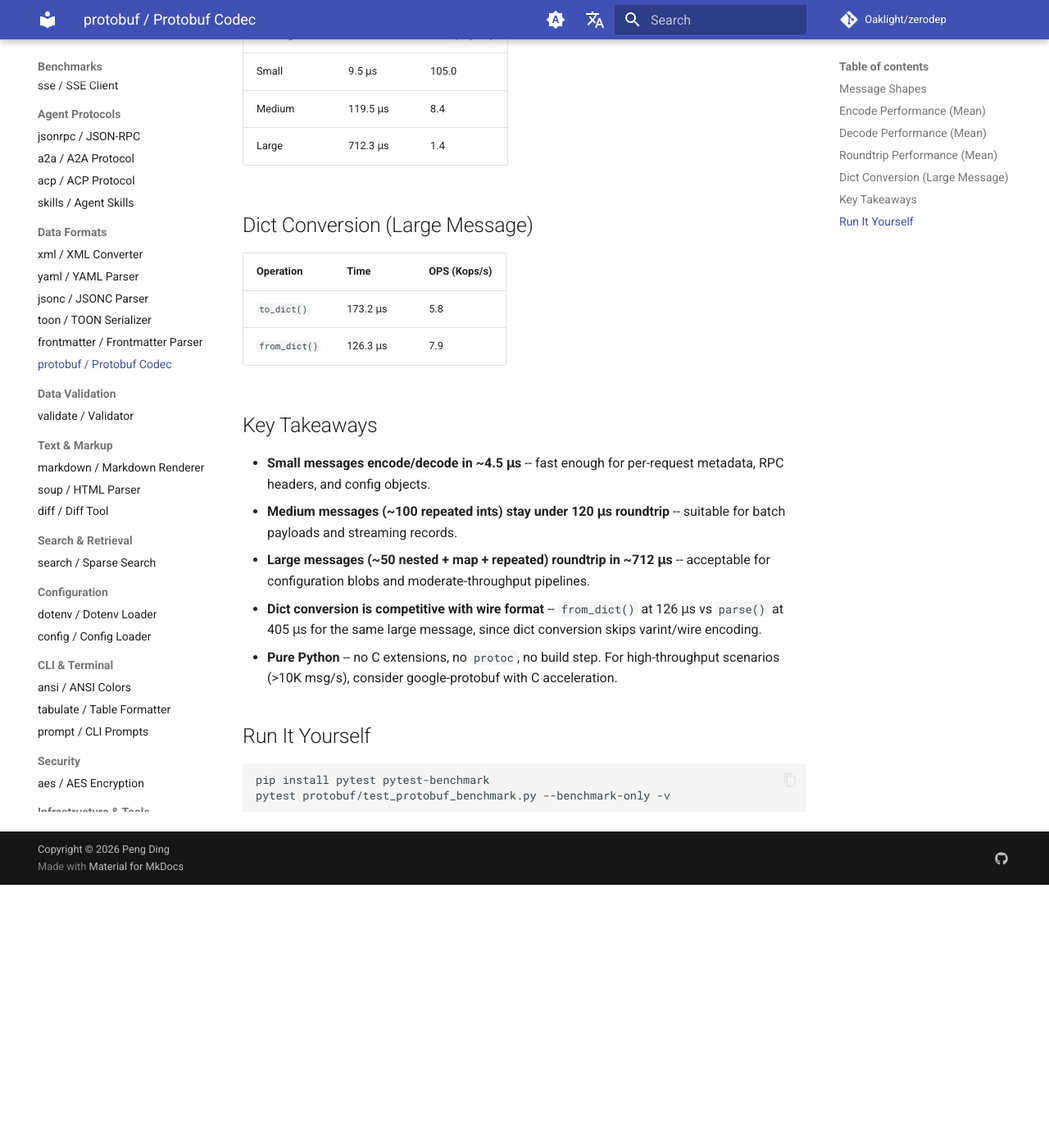
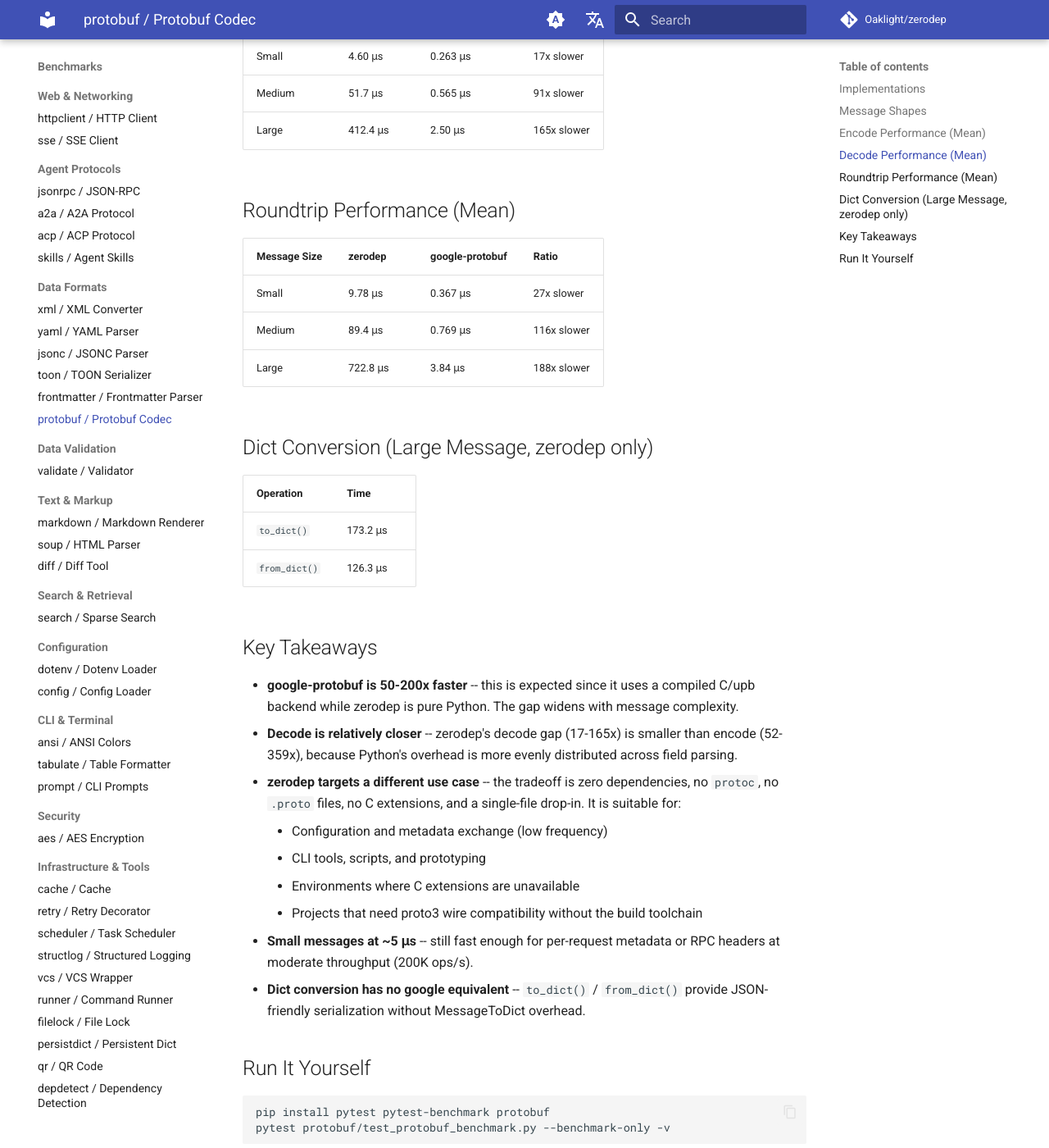
Before and after one commit to Oaklight/zerodep, an MkDocs documentation site: the page built from docs/benchmarks/protobuf.md, in a window 1280 px wide and 1400 px high, scrolled down 1377 px. Shown: the whole window at 82% size. Built offline with MkDocs 1.6.1 and Material for MkDocs 9.7.7, drawn with Linux system fonts in a browser that asks for light colours; comment, search, counter and statistics services are not loaded; before the commit the page ends 2456 px from its top, so only the background shows below that; some of the changed text lies outside the part shown.

Commit message:
docs: add google-protobuf comparison to protobuf benchmark

````diff
--- a/docs/benchmarks/protobuf.md
+++ b/docs/benchmarks/protobuf.md
@@ -1,11 +1,19 @@
 # Protobuf Benchmark
 
-Encode/decode throughput for the zerodep protobuf module across small, medium, and large message shapes. Pure-Python proto3 with no C extensions.
+Apple-to-apple performance comparison between zerodep protobuf (pure Python) and [`google-protobuf`](https://pypi.org/project/protobuf/) (C/upb extensions).
 
 !!! info "Test Environment"
     - **CPU:** x86_64 Linux
     - **Python:** 3.10.20
+    - **google-protobuf:** 7.34.1 (upb C backend)
     - **Tool:** pytest-benchmark 5.2.3 (mean values reported)
+
+## Implementations
+
+| Implementation | File/Package | Description |
+|----------------|--------------|-------------|
+| **zerodep** | `protobuf.py` | Pure-Python proto3 encoder/decoder using dataclass schemas |
+| **google-protobuf** | *(reference)* | Google's official protobuf library with C/upb acceleration |
 
 ## Message Shapes
 
@@ -17,46 +25,50 @@
 
 ## Encode Performance (Mean)
 
-| Message Size | Time | OPS (Kops/s) |
-|-------------|------|--------------|
-| Small | 4.6 μs | 215.4 |
-| Medium | 36.3 μs | 27.5 |
-| Large | 294.2 μs | 3.4 |
+| Message Size | zerodep | google-protobuf | Ratio |
+|-------------|---------|-----------------|-------|
+| Small | 4.86 μs | 0.094 μs | 52x slower |
+| Medium | 60.7 μs | 0.169 μs | 359x slower |
+| Large | 294.0 μs | 1.29 μs | 228x slower |
 
 ## Decode Performance (Mean)
 
-| Message Size | Time | OPS (Kops/s) |
-|-------------|------|--------------|
-| Small | 4.5 μs | 221.0 |
-| Medium | 50.7 μs | 19.7 |
-| Large | 405.5 μs | 2.5 |
+| Message Size | zerodep | google-protobuf | Ratio |
+|-------------|---------|-----------------|-------|
+| Small | 4.60 μs | 0.263 μs | 17x slower |
+| Medium | 51.7 μs | 0.565 μs | 91x slower |
+| Large | 412.4 μs | 2.50 μs | 165x slower |
 
 ## Roundtrip Performance (Mean)
 
-| Message Size | Time | OPS (Kops/s) |
-|-------------|------|--------------|
-| Small | 9.5 μs | 105.0 |
-| Medium | 119.5 μs | 8.4 |
-| Large | 712.3 μs | 1.4 |
+| Message Size | zerodep | google-protobuf | Ratio |
+|-------------|---------|-----------------|-------|
+| Small | 9.78 μs | 0.367 μs | 27x slower |
+| Medium | 89.4 μs | 0.769 μs | 116x slower |
+| Large | 722.8 μs | 3.84 μs | 188x slower |
 
-## Dict Conversion (Large Message)
+## Dict Conversion (Large Message, zerodep only)
 
-| Operation | Time | OPS (Kops/s) |
-|-----------|------|--------------|
-| `to_dict()` | 173.2 μs | 5.8 |
-| `from_dict()` | 126.3 μs | 7.9 |
+| Operation | Time |
+|-----------|------|
+| `to_dict()` | 173.2 μs |
+| `from_dict()` | 126.3 μs |
 
 ## Key Takeaways
 
-- **Small messages encode/decode in ~4.5 μs** -- fast enough for per-request metadata, RPC headers, and config objects.
-- **Medium messages (~100 repeated ints) stay under 120 μs roundtrip** -- suitable for batch payloads and streaming records.
-- **Large messages (~50 nested + map + repeated) roundtrip in ~712 μs** -- acceptable for configuration blobs and moderate-throughput pipelines.
-- **Dict conversion is competitive with wire format** -- `from_dict()` at 126 μs vs `parse()` at 405 μs for the same large message, since dict conversion skips varint/wire encoding.
-- **Pure Python** -- no C extensions, no `protoc`, no build step. For high-throughput scenarios (>10K msg/s), consider google-protobuf with C acceleration.
+- **google-protobuf is 50-200x faster** -- this is expected since it uses a compiled C/upb backend while zerodep is pure Python. The gap widens with message complexity.
+- **Decode is relatively closer** -- zerodep's decode gap (17-165x) is smaller than encode (52-359x), because Python's overhead is more evenly distributed across field parsing.
+- **zerodep targets a different use case** -- the tradeoff is zero dependencies, no `protoc`, no `.proto` files, no C extensions, and a single-file drop-in. It is suitable for:
+    - Configuration and metadata exchange (low frequency)
+    - CLI tools, scripts, and prototyping
+    - Environments where C extensions are unavailable
+    - Projects that need proto3 wire compatibility without the build toolchain
+- **Small messages at ~5 μs** -- still fast enough for per-request metadata or RPC headers at moderate throughput (200K ops/s).
+- **Dict conversion has no google equivalent** -- `to_dict()` / `from_dict()` provide JSON-friendly serialization without MessageToDict overhead.
 
 ## Run It Yourself
 
 ```bash
-pip install pytest pytest-benchmark
+pip install pytest pytest-benchmark protobuf
 pytest protobuf/test_protobuf_benchmark.py --benchmark-only -v
 ```
````
